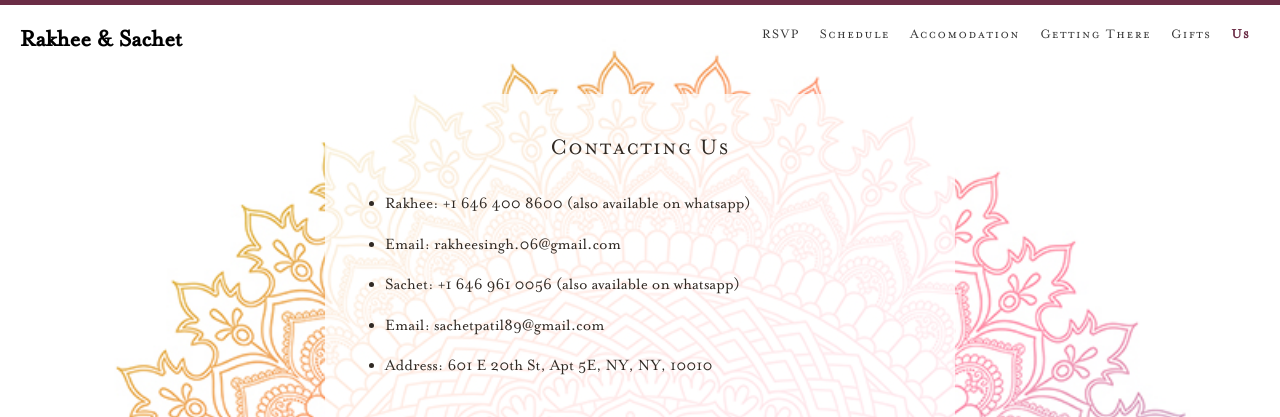
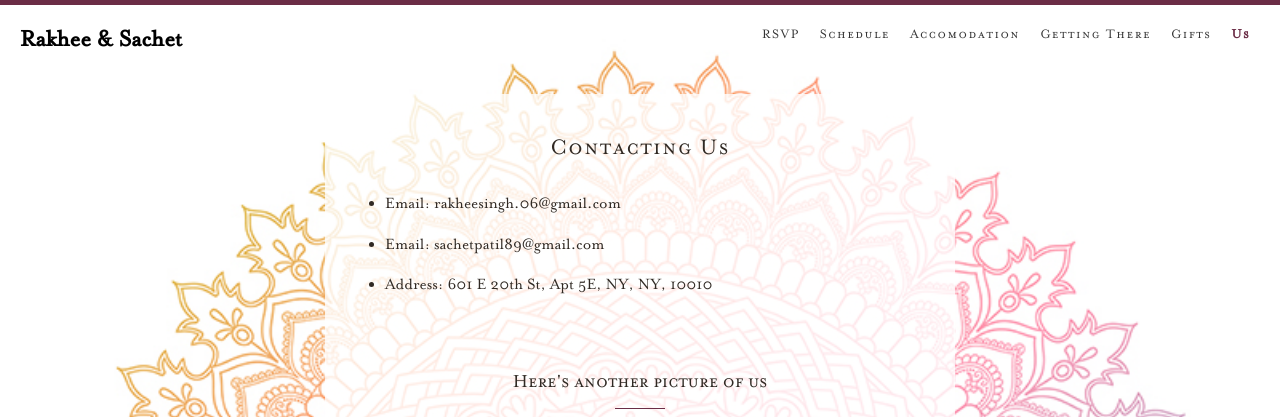
Before and after one commit to rakhee-sachet/wedding, a Gatsby site: page /contact-us in a window 1280 px wide. Shown: the top 417 px of the page. Built offline with nearby package versions, Linux system fonts and the light colour scheme; Gatsby itself is replaced by a stand-in of ours.

Commit message:
removed contacts

```diff
--- a/src/pages/contact-us.js
+++ b/src/pages/contact-us.js
@@ -18,9 +18,7 @@ const MiscPage = () => (
     <SectionTitle>Contacting Us</SectionTitle>
     <SectionBody>
       <ul>
-        <li>Rakhee: +1 646 400 8600 (also available on whatsapp)</li>
         <li>Email: rakheesingh.06@gmail.com</li>
-        <li>Sachet: +1 646 961 0056 (also available on whatsapp)</li>
         <li>Email: sachetpatil89@gmail.com</li>
         <li>Address: 601 E 20th St, Apt 5E, NY, NY, 10010</li>
       </ul>
```
